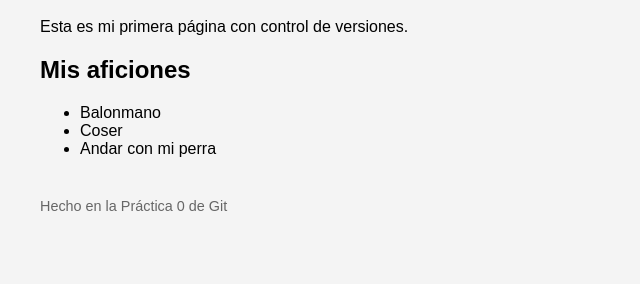
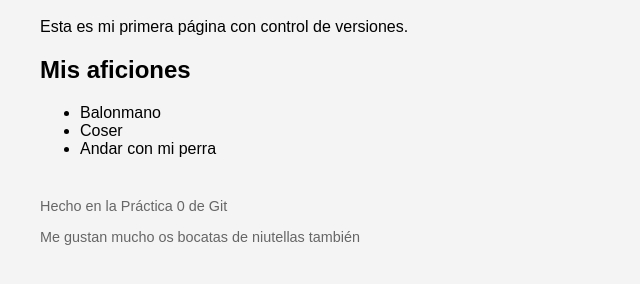
Before and after one commit to gloriaalb/mi-primer-repo, a plain HTML site: page mi-primer-repo/index.html in a window 1280 px wide. Shown: the part 80-364 px from the top of the page, without its empty margins (0-640 px from the left). Drawn offline with Linux system fonts and the light colour scheme.

Commit message:
Update index.html

```diff
--- a/mi-primer-repo/index.html
+++ b/mi-primer-repo/index.html
@@ -17,6 +17,7 @@
      </ul>
      <footer>
         <p>Hecho en la Práctica 0 de Git</p>
+         <P>Me gustan mucho os bocatas de niutellas también </P>
     </footer>
 </body>
 </html>
```
